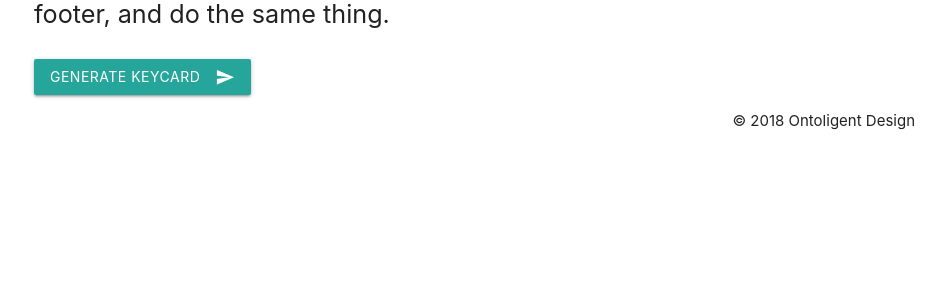
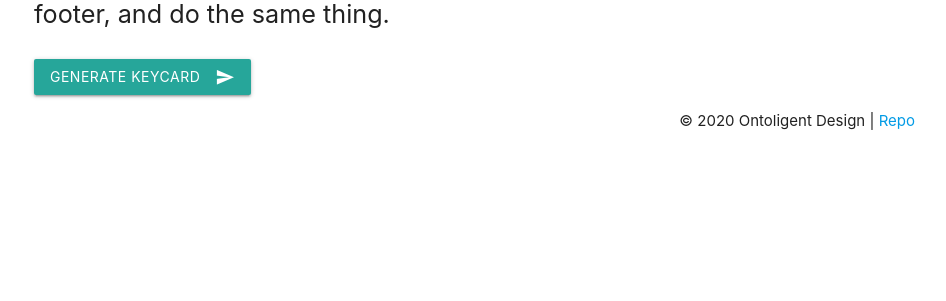
Before and after one commit to ontoligent/codenames, a Flask app: page / in a window 1280 px wide. Shown: the part 254-555 px from the top of the page, without its empty margins (158-1104 px from the left). Run offline with Flask 2, Linux system fonts and the light colour scheme.

Commit message:
Added repo, fixed copyright.

```diff
--- a/templates/layout.html
+++ b/templates/layout.html
@@ -33,7 +33,8 @@
 
         <div id="footer" class="container" style="text-align:right;padding:1rem;">
             {% block footer %}
-            <span class="">&copy; 2018 Ontoligent Design</span>
+            <span class="">&copy; 2020 Ontoligent Design</span> |
+            <a href="https://github.com/ontoligent/codenames" target="_blank">Repo</a>
             {% endblock %}
         </div>
 
```
